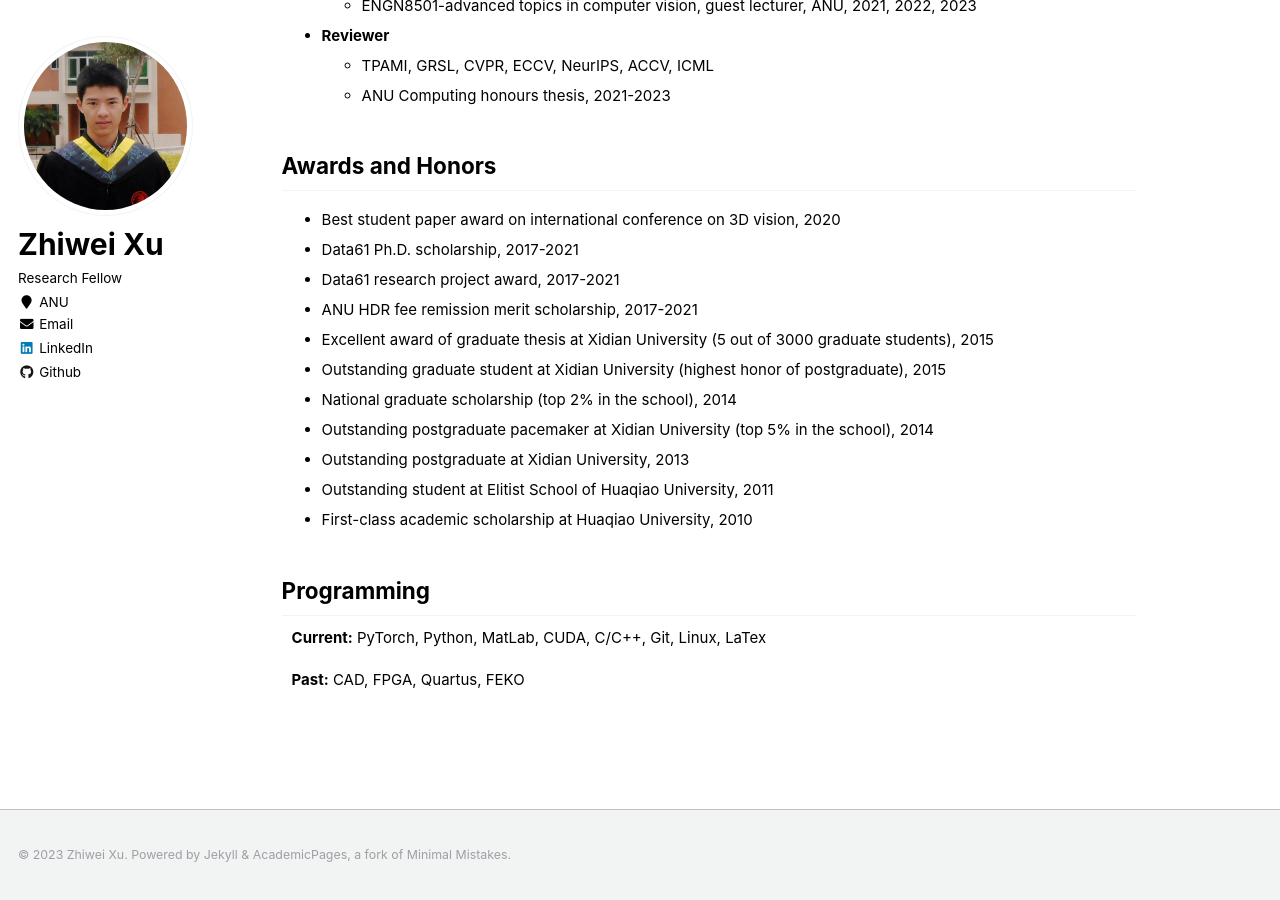
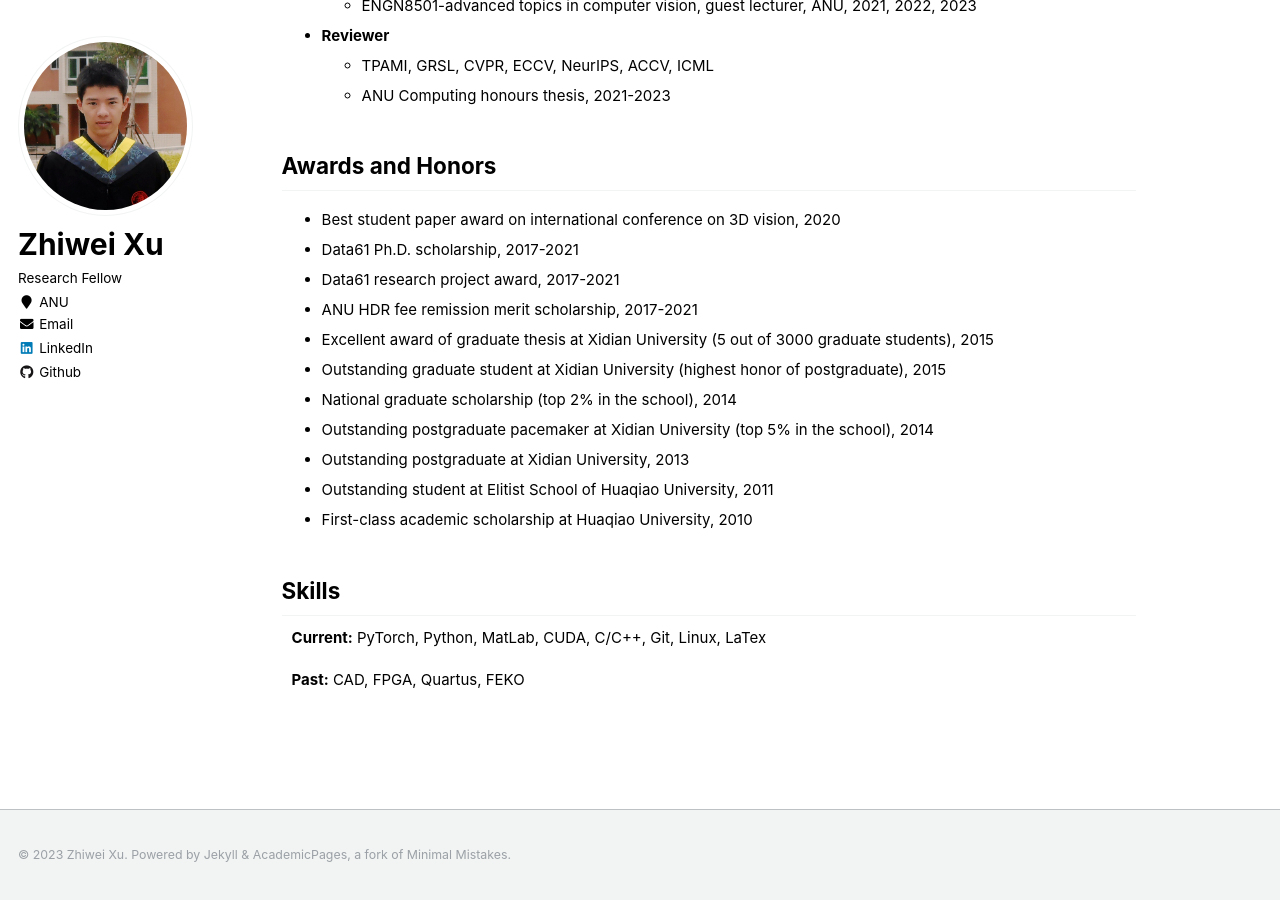
Before and after one commit to zwxu064/zwxu064.github.io, a Jekyll site: the page built from _pages/about.html, in a window 1280 px wide and 900 px high, scrolled down 3746 px. Built offline with Jekyll 4.4.1, drawn with Linux system fonts in a browser that asks for light colours.

Commit message:
Update about.html

```diff
--- a/_pages/about.html
+++ b/_pages/about.html
@@ -245,7 +245,7 @@ redirect_from:
     <li><div>First-class academic scholarship at Huaqiao University, 2010</div>
   </ul>
 
-<h2 id="skills">Programming</h2>
+<h2 id="skills">Skills</h2>
 <p class="alignlefttab"><strong>Current:</strong> PyTorch, Python, MatLab, CUDA, C/C++, Git, Linux, LaTex</p>
 <div style="clear: both;"></div>
 
```
